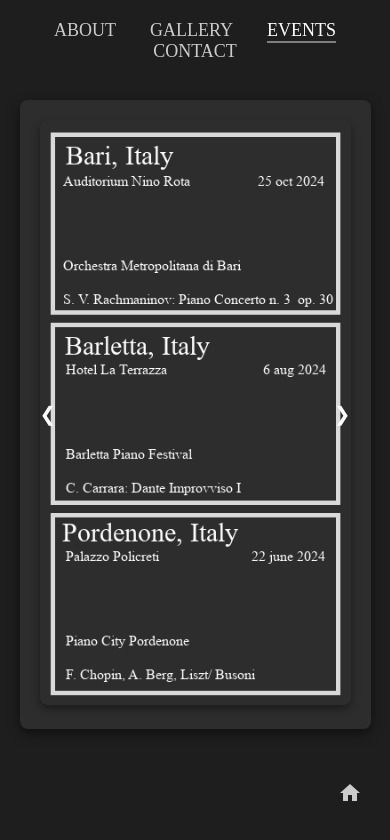
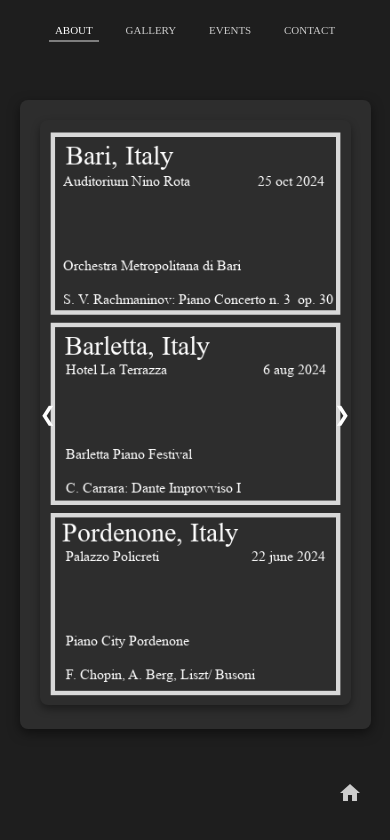
Before and after one commit to modestopicci/modestopicci, a plain HTML site: page Events.html in a window 390 px wide. Drawn offline with Linux system fonts and the light colour scheme.

Commit message:
Update Events.html

```diff
--- a/Events.html
+++ b/Events.html
@@ -28,7 +28,7 @@
         }
 
         /* Styling the navigation bar */
-        .nav-bar {
+        .navbar {
             position: absolute;
             top: 20px;
             width: 100%;
@@ -36,7 +36,7 @@
             z-index: 10;
         }
 
-        .nav-bar a {
+        .navbar a {
             margin: 0 15px;
             color: #ccc;
             text-decoration: none;
@@ -45,11 +45,11 @@
             transition: color 0.3s;
         }
 
-        .nav-bar a.events {
+        .navbar a.about {
             color: #fff;
         }
 
-        .nav-bar a.events::after {
+        .navbar a.about::after {
             content: '';
             display: block;
             width: 100%;
@@ -60,8 +60,40 @@
             left: 0;
         }
 
-        .nav-bar a:hover {
+        .navbar a:hover {
             color: #7e7e7e;
+        }
+
+        /* Media Queries */
+        @media screen and (max-width: 800px) {
+            .nav-links a {
+                margin: 0 10px;
+                font-size: 18px;
+                padding: 0.4rem 0.8rem;
+            }
+        }
+
+        @media screen and (max-width: 600px) {
+            .nav-links a {
+                font-size: 14px;
+                padding: 0.3rem 0.6rem;
+            }
+        }
+
+        @media screen and (max-width: 400px) {
+            .nav-links a {
+                margin: 0 8px;
+                font-size: 11px;
+                padding: 0.2rem 0.4rem;
+            }
+        }
+
+        @media screen and (max-width: 300px) {
+            .nav-links a {
+                margin: 0 5px;
+                font-size: 8px;
+                padding: 0.1rem 0.2rem;
+            }
         }
 
         /* Image slider styling */
@@ -151,12 +183,14 @@
 </head>
 <body>
     <!-- Top Navigation -->
-    <div class="nav-bar">
-        <a href="About.html" onclick="navigate('about')">ABOUT</a>
-        <a href="Gallery.html" onclick="navigate('gallery')">GALLERY</a>
-        <a href="Events.html" class="events" onclick="navigate('events')">EVENTS</a>
-        <a href="Contact.html" onclick="navigate('contact')">CONTACT</a>
-    </div>
+    <nav class="navbar">
+        <div class="nav-links">
+            <a href="About.html" class="about" onclick="navigate('about')">ABOUT</a>
+            <a href="Gallery.html" onclick="navigate('gallery')">GALLERY</a>
+            <a href="Events.html" onclick="navigate('events')">EVENTS</a>
+            <a href="Contact.html" onclick="navigate('contact')">CONTACT</a>
+        </div>
+    </nav>
 
     <!-- Image Slider -->
     <div class="slider-container">
```
